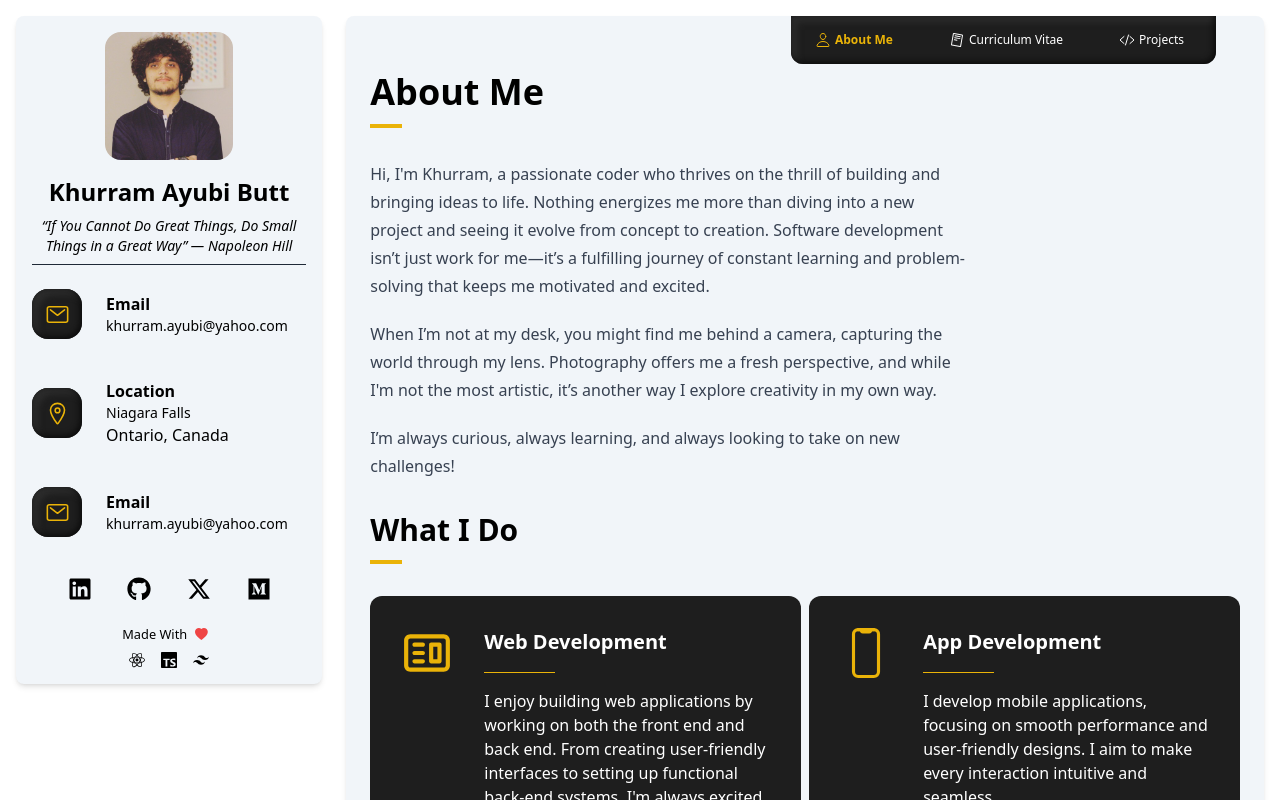
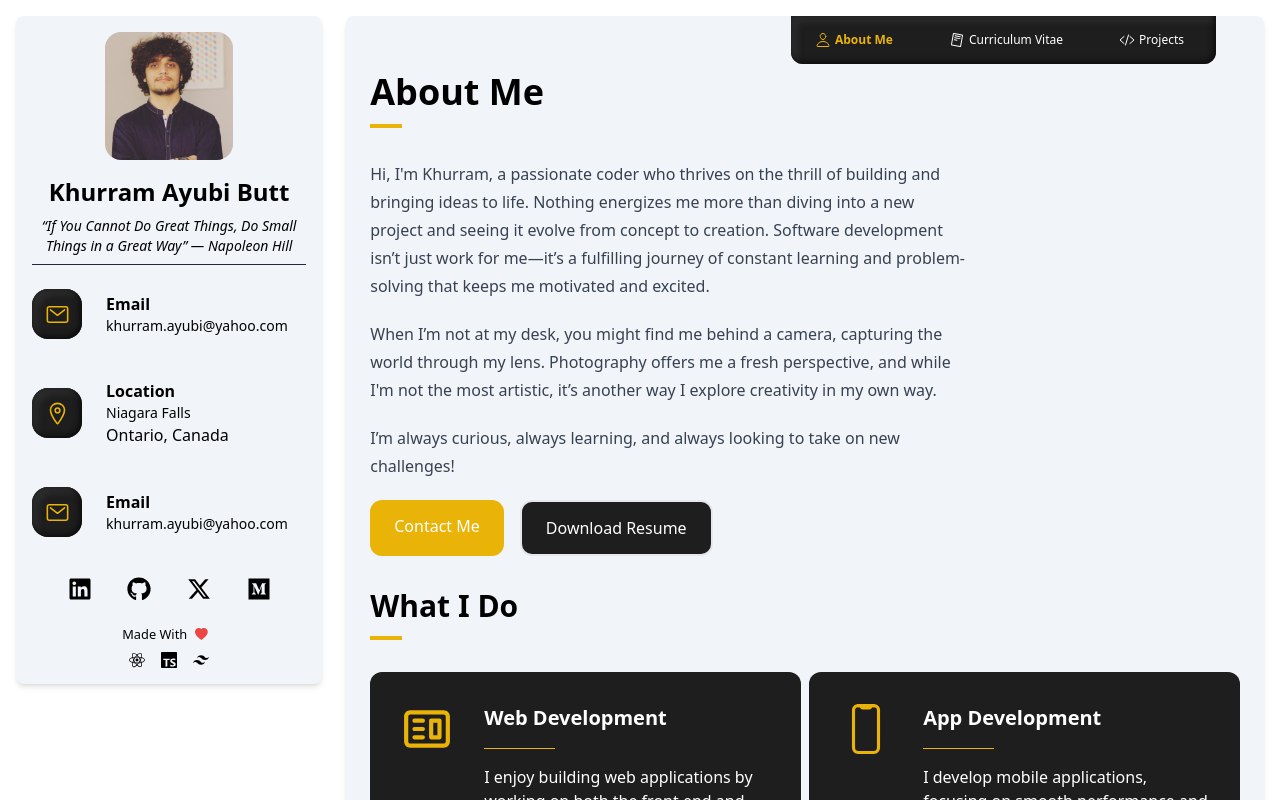
Before and after one commit to khurramayubi/khurramayubi.github.io, a React (Vite) app: page / in a window 1280 px wide. Shown: the top 800 px of the page. Built offline with nearby package versions, Linux system fonts and the light colour scheme.

Commit message:
Add buttons for resume and contact

```diff
--- a/src/components/Sections/AboutMe.tsx
+++ b/src/components/Sections/AboutMe.tsx
@@ -44,6 +44,14 @@ export default function AboutMe() {
 						I’m always curious, always learning, and always looking to take on
 						new challenges!
 					</p>
+					<div className="flex gap-4">
+						<a className="py-3 px-6 bg-yellow-500 text-white rounded-xl decoration-transparent cursor-pointer">
+							Contact Me
+						</a>
+						<a className="py-3 px-6 bg-[#1e1e1e] border-2 text-white rounded-xl decoration-transparent cursor-pointer">
+							Download Resume
+						</a>
+					</div>
 				</div>
 			</motion.div>
 			<div>
```
